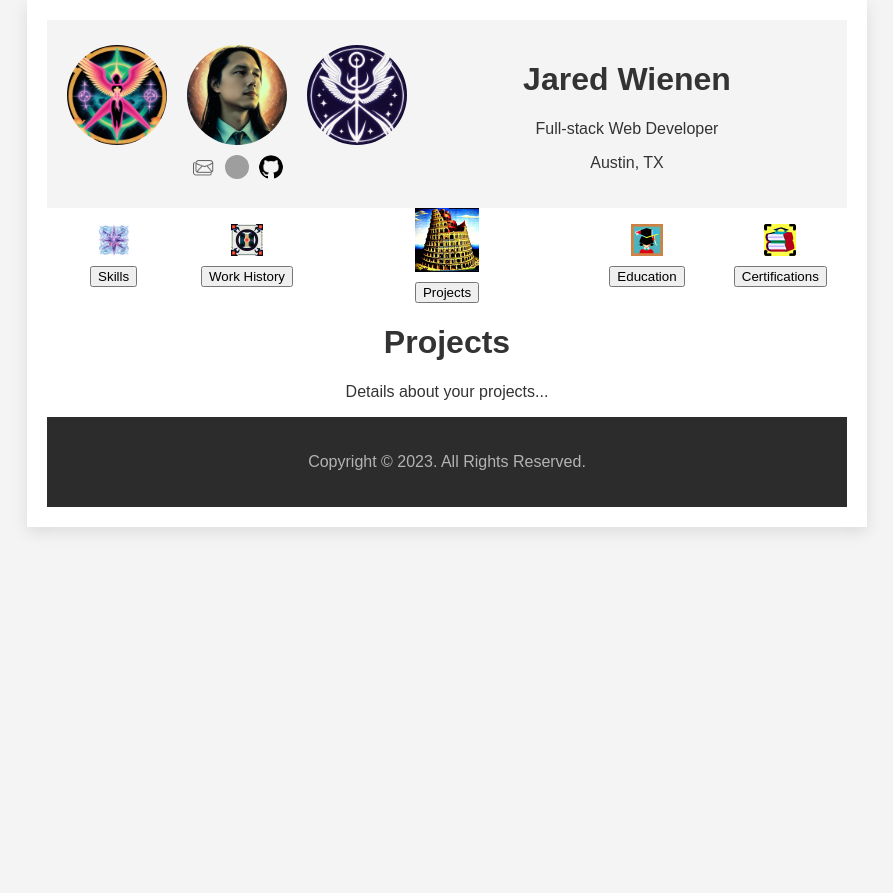
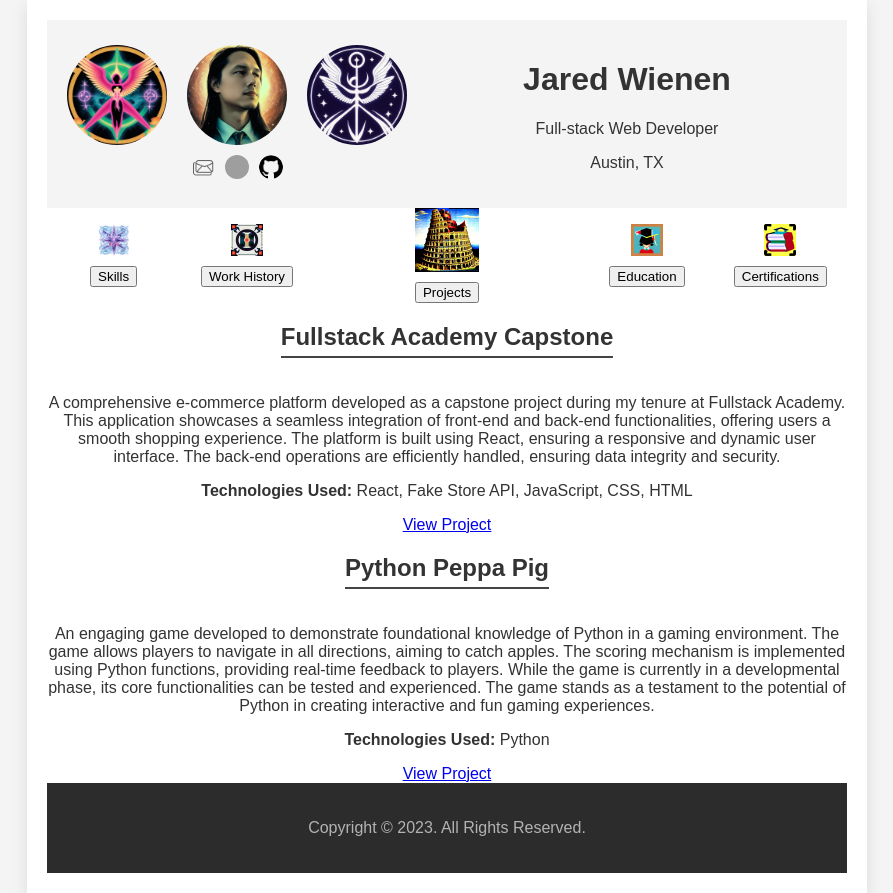
Before and after one commit to indohippi/Portfolio, a React (Create React App) app: page / in a window 1280 px wide. Both pictures are taken after a click on the button "Projects". Shown: the whole page, without its empty margins (193-1086 px from the left). Before the commit the page ends 800 px from the top, so only its background shows below. Built offline with nearby package versions, Linux system fonts and the light colour scheme; grey boxes are pictures that could not be loaded.

Commit message:
committed projects

```diff
--- /dev/null
+++ b/src/components/Projects.css
@@ -0,0 +1,34 @@
+.projects-container {
+    padding: 20px;
+    background-color: #f4f4f4;
+}
+
+.project-item {
+    background-color: #fff;
+    padding: 20px;
+    margin: 20px 0;
+    border-radius: 5px;
+    box-shadow: 0 4px 8px rgba(0, 0, 0, 0.1);
+    border: 1px solid #e0e0e0;
+}
+
+.project-item h2 {
+    border-bottom: 2px solid #444;
+    padding-bottom: 5px;
+    margin-bottom: 20px;
+}
+
+.project-item a {
+    display: inline-block;
+    background-color: #2c2c2c;
+    color: #f0c040;
+    padding: 10px 20px;
+    border-radius: 5px;
+    text-decoration: none;
+    transition: background-color 0.3s, color 0.3s;
+}
+
+.project-item a:hover {
+    background-color: #f0c040;
+    color: #2c2c2c;
+}
--- a/src/components/Projects.js
+++ b/src/components/Projects.js
@@ -3,9 +3,23 @@ import React from 'react';
 function Projects() {
     return (
         <div className="projects-container">
-            {/* Your projects content goes here */}
-            <h1>Projects</h1>
-            <p>Details about your projects...</p>
+            <div className="project-item">
+                <h2>Fullstack Academy Capstone</h2>
+                <p>
+                    A comprehensive e-commerce platform developed as a capstone project during my tenure at Fullstack Academy. This application showcases a seamless integration of front-end and back-end functionalities, offering users a smooth shopping experience. The platform is built using React, ensuring a responsive and dynamic user interface. The back-end operations are efficiently handled, ensuring data integrity and security.
+                </p>
+                <p><strong>Technologies Used:</strong> React, Fake Store API, JavaScript, CSS, HTML</p>
+                <a href="https://acc-capstone-jw.netlify.app/" target="_blank" rel="noopener noreferrer">View Project</a>
+            </div>
+
+            <div className="project-item">
+                <h2>Python Peppa Pig</h2>
+                <p>
+                    An engaging game developed to demonstrate foundational knowledge of Python in a gaming environment. The game allows players to navigate in all directions, aiming to catch apples. The scoring mechanism is implemented using Python functions, providing real-time feedback to players. While the game is currently in a developmental phase, its core functionalities can be tested and experienced. The game stands as a testament to the potential of Python in creating interactive and fun gaming experiences.
+                </p>
+                <p><strong>Technologies Used:</strong> Python</p>
+                <a href="https://replit.com/@indohippi/Peppa-Pig" target="_blank" rel="noopener noreferrer">View Project</a>
+            </div>
         </div>
     );
 }
```
